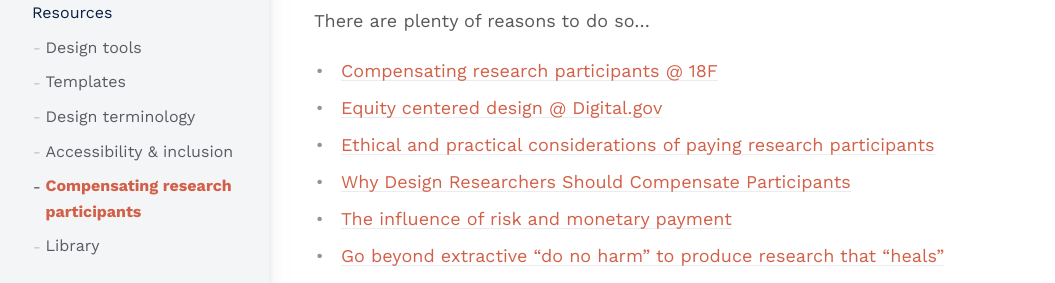
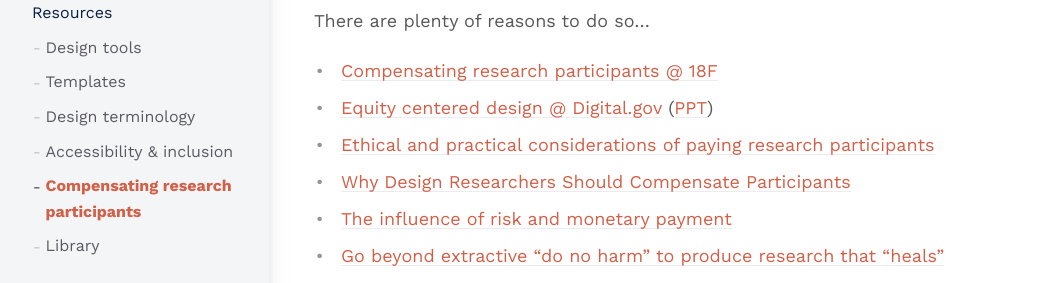
Before and after one commit to trussworks/research-design-playbook, a Jekyll site: the page built from docs/resources/compensating-research-participants.md, in a window 1280 px wide. Shown: the part 222-505 px from the top of the page, without its empty margins (103-1158 px from the left). Built offline with Jekyll 4.4.1, drawn with Linux system fonts in a browser that asks for light colours.

Commit message:
fixed link

```diff
--- a/docs/resources/compensating-research-participants.md
+++ b/docs/resources/compensating-research-participants.md
@@ -10,7 +10,7 @@ nav_order: 6
 
 How do we compensate folks for their time in our design research activities? There are plenty of reasons to do so…
 - [Compensating research participants @ 18F](https://ux-guide.18f.gov/research/plan/#compensating-research-participants)
-- [Equity centered design @ Digital.gov](https://digital.gov/files/equity-centered-design-julieben.pptx)
+- [Equity centered design @ Digital.gov](https://digital.gov/event/2021/06/22/2021-user-experience-summit/) ([PPT](https://s3.amazonaws.com/digitalgov/static/equity-centered-design-revised.pptx))
 - [Ethical and practical considerations of paying research participants](https://www.niehs.nih.gov/research/resources/assets/docs/ethical_and_practical_considerations_of_paying_research_participants_508.pdf)
 - [Why Design Researchers Should Compensate Participants](https://medium.com/notes-off-the-grid/why-design-researchers-should-compensate-participants-a65252352f67)
 - [The influence of risk and monetary payment](https://jme.bmj.com/content/30/3/293)
```
